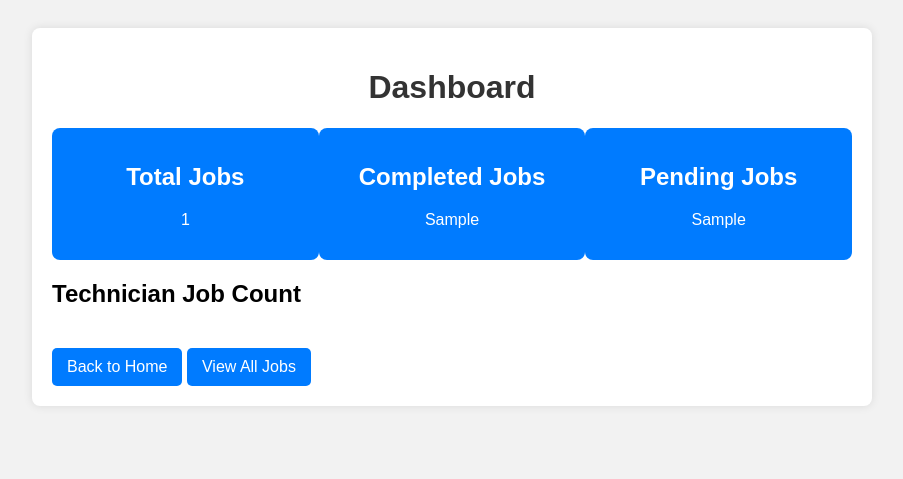
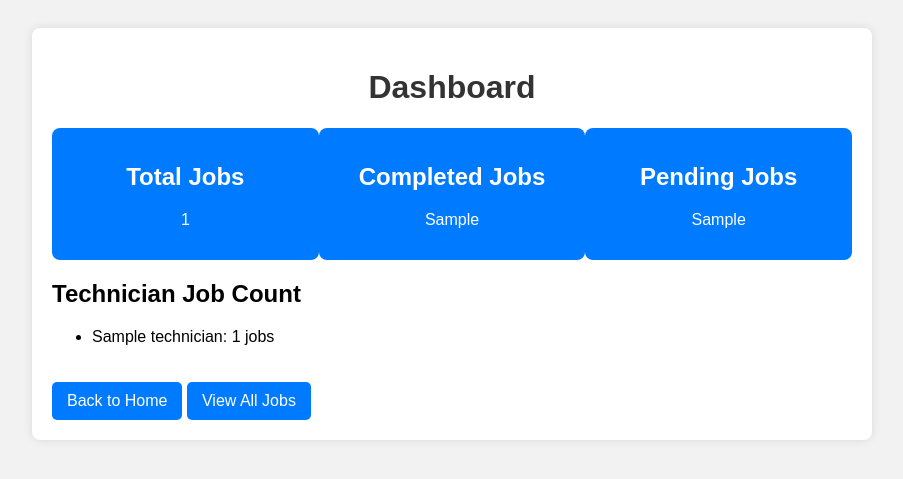
Before and after one commit to BassilAlkhalif/hvac-management-app, a Flask app: template hvac_management_app/templates/dashboard.html in a window 1280 px wide. Shown: the top 479 px of the page, without its empty margins (188-1091 px from the left). Run offline with Flask 3, Linux system fonts and the light colour scheme; the template is opened without the code that fills it: most values are stand-ins (such as "Sample title", 1, 10 or a date in 2020).

Commit message:
Update dashboard.html

```diff
--- a/hvac_management_app/templates/dashboard.html
+++ b/hvac_management_app/templates/dashboard.html
@@ -73,8 +73,8 @@
 
     <h2>Technician Job Count</h2>
     <ul class="technician-list">
-        {% for name, count in zip(stats.technician_names, stats.technician_counts) %}
-        <li>{{ name }}: {{ count }} jobs</li>
+        {% for technician, count in stats.technician_summary %}
+        <li>{{ technician }}: {{ count }} jobs</li>
         {% endfor %}
     </ul>
 
```
